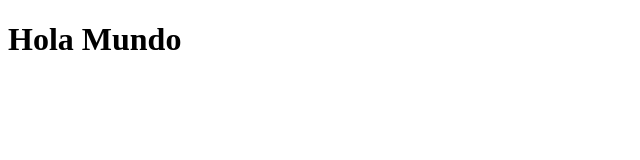
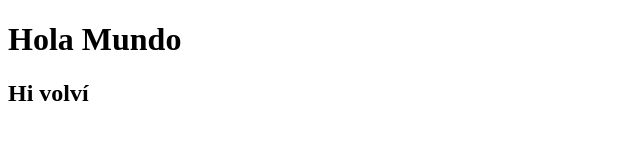
Before and after one commit to FranklinRicaldiCastro/Introduccion-a-GitHub, a plain HTML site: page index.html in a window 1280 px wide. Shown: the whole page, without its empty margins (0-640 px from the left). Drawn offline with Linux system fonts and the light colour scheme.

Commit message:
Mi segundo branch

```diff
--- a/index.html
+++ b/index.html
@@ -8,5 +8,6 @@
 </head>
 <body>
     <h1>Hola Mundo</h1>
+    <H2>Hi volví</H2>
 </body>
 </html>
```
